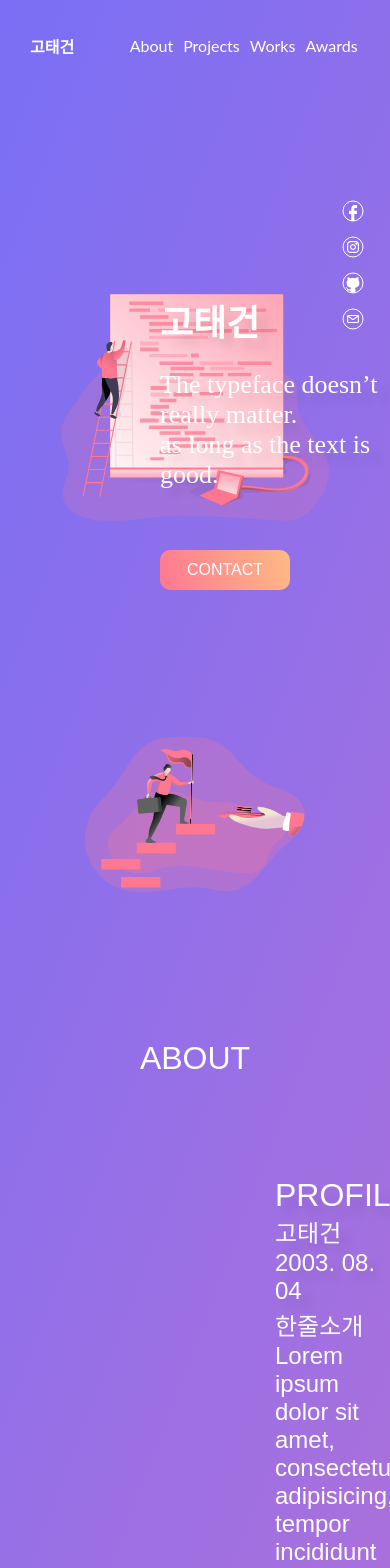
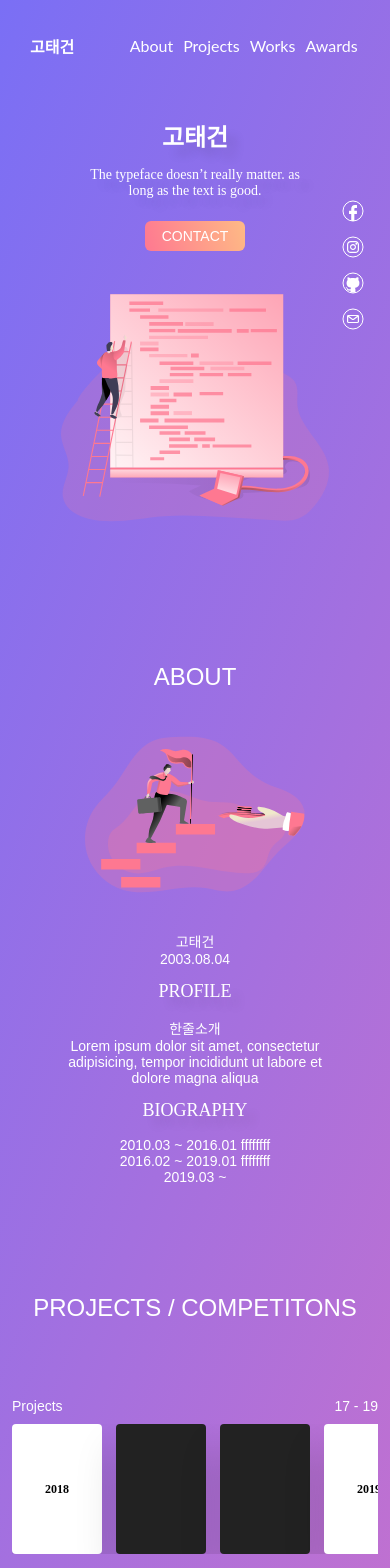
Before and after one commit to gtg7784/Portfolio, a React (Create React App) app: page / in a window 390 px wide. Shown: the top 1568 px of the page. Built offline with nearby package versions, Linux system fonts and the light colour scheme.

Commit message:
mobile fin

```diff
--- a/src/components/Footer/Footer.scss
+++ b/src/components/Footer/Footer.scss
@@ -1,13 +1,22 @@
 @import '../../styles/colors';
+@import '../../styles/breakpoints';
 
 .Footer{
     display: flex;
     justify-content: space-between;
-    padding: 20px 4%;
+    padding: 20px 40px;
     color: $fontColor;
+
+    @media (max-width: $small) {
+        font-size: 10px;
+    }
 
     & > div > a{
         text-decoration: none;
         color: $fontColor;
+
+        @media (max-width: $small) {
+            font-size: 10px;
+        }
     }
 }
--- a/src/containers/About/About.js
+++ b/src/containers/About/About.js
@@ -8,8 +8,10 @@ class About extends Component {
       <div className="About" id="about">
         <h1>ABOUT</h1>
         <div>
+          <div>고태건</div>
+          <div>2003.08.04</div>
           <h1>PROFILE</h1>
-          <span>고태건 2003. 08. 04</span> <br />
+          <span>고태건 2003.08.04</span>
           <p>
             한줄소개 <br/>
             Lorem ipsum dolor sit amet, consectetur <br/>
--- a/src/containers/About/About.scss
+++ b/src/containers/About/About.scss
@@ -1,37 +1,95 @@
-@import '../../styles/_fonts.scss';
-@import '../../styles/_colors.scss';
+@import '../../styles/fonts';
+@import '../../styles/colors';
+@import '../../styles/breakpoints';
 
 .About{
     color: $fontColor;
+
+    @media (min-width: $small) {
         height: calc(100vh - 175px);
         padding-top: 175px;
+    }
+
+    @media (max-width: $small) {
+        margin-top: 412px;
+    }
 
     & > h1{
         text-align: center;
+
+        @media (max-width: $small) {
             font-weight: 400;
         }
 
+        @media (max-width: $small) {
+            font-size: 24px;
+            font-weight: 500;
+        }
+    }
+
     & > div{
+        @media (min-width: $small) {
             margin-top: 100px;
             margin-left: calc(50% + 80px);
+        }
+
+        @media (max-width: $small) {
+            margin-top: 240px;
+            display: flex;
+            flex-direction: column;
+            align-items: center;
+        }
+
+        & > div{
+            @media (min-width: $small) {
+                display: none;
+            }
+
+            @media (max-width: $small) {
+                font-size: 14px;
+                font-weight: 500;
+            }
+        }
 
         & > h1{
             text-shadow: 10px 10px 10px rgba(2, 0, 0, 0.1);
+            margin: 0px;
+
+            @media (min-width: $small) {
                 font-weight: 400;
                 font-size: 32px;
-            margin: 0px;
+            }
+
+            @media (max-width: $small) {
+                margin-top: 14px;
+                font-family: NotoSansCJKkr;
+                font-size: 18px;
+                font-weight: 400;
+                margin-bottom: 16px;
+            }
         }
 
         & > span{
-            margin-top: 4px;
             text-shadow: 10px 10px 10px rgba(2, 0, 0, 0.1);
             font-size: 24px;
+
+            @media (max-width: $small) {
+                display: none;
+            }
         }
 
         & > p{
+            @media (min-width: $small) {
                 margin-top: 2px;
                 margin-bottom: 20px;
                 font-size: 24px;
             }
+
+            @media (max-width: $small) {
+                text-align: center;
+                font-size: 14px;
+                margin: 0;
             }
         }
+    }
+}
--- a/src/containers/Main/Main.js
+++ b/src/containers/Main/Main.js
@@ -7,7 +7,7 @@ class Main extends Component {
     return (
       <div className="Main" id="main">
         <h1>고태건</h1>
-        <span>The typeface doesn’t really matter. <br/>
+        <span>The typeface doesn’t really matter.
           as long as the text is good.</span>
         <a href="mailto:gtg7784@naver.com">CONTACT</a>
       </div>
--- a/src/containers/Main/Main.scss
+++ b/src/containers/Main/Main.scss
@@ -1,38 +1,77 @@
-@import '../../styles/_fonts.scss';
-@import '../../styles/_colors.scss';
+@import '../../styles/fonts';
+@import '../../styles/colors';
+@import '../../styles/breakpoints';
 
 .Main{
     display: flex;
-    height: calc(100vh - 270px);
     flex-direction: column;
-    padding-left: 160px;
-    padding-top: 270px;
     color: $fontColor;
 
+    @media (min-width: $small) {
+        height: calc(100vh - 270px);
+        padding-left: 160px;
+        padding-top: 270px;
+    }
+
+    @media (max-width: $small){
+        padding-top: 118px;
+        align-items: center;
+    }
+
     & > h1{
-        font-size: 36px;
         font-family: SeoulHangangEB;
         text-shadow: 10px 10px 10px rgba(2, 0, 0, 0.1);
+        @media (min-width: $small) {
+            font-size: 36px;
+        }
+
+        @media (max-width: $small) {
+            font-size: 24px;
+            margin: 0;
+        }
     }
 
     & > span{
         text-shadow: 10px 10px 10px rgba(2, 0, 0, 0.1);
         font-family: NotoSansCJKkr;
-        font-size: 26px;
+
+        @media (min-width: $small) {
+            font-size: 26px;
+        }
+
+        @media (max-width: $small) {
+            margin-top: 14px;
+            font-size: 14px;
+            width: 212px;
+            text-align: center;
+        }
     }
 
     & > a{
         display: flex;
         justify-content: center;
         align-items: center;
-        margin-top: 60px;
-        width: 130px;
-        height: 40px;
-        border-radius: 10px;
-        font-size: 16px;
         color: #fff;
         background-image: $assetColor;
         text-decoration: none;
+
+        @media (min-width: $small) {
+            width: 130px;
+            height: 40px;
+            border-radius: 10px;
+            margin-top: 60px;
+            font-size: 16px;
+            font-weight: bold;
+        }
+
+        @media (max-width: $small) {
+            width: 100px;
+            height: 30px;
+            border-radius: 6px;
+            font-size: 14px;
+            font-weight: 500;
+            margin-top: 22px;
+        }
     }
 
 }
--- a/src/containers/Projects/Projects.scss
+++ b/src/containers/Projects/Projects.scss
@@ -1,58 +1,118 @@
-@import '../../styles/_fonts.scss';
-@import '../../styles/_colors.scss';
+@import '../../styles/fonts';
+@import '../../styles/colors';
+@import '../../styles/breakpoints';
 
 .Projects{
     display: flex;
     flex-direction: column;
+    color: $fontColor;
+
+    @media (min-width: $small) {
         padding-top: 150px;
-    color: $fontColor;
+    }
+
+    @media (max-width: $small) {
+        padding-top: 93px;
+    }
 
     & > h1{
         text-align: center;
+
+        @media (max-width: $small) {
             font-weight: 400;
         }
 
+        @media (max-width: $small) {
+            font-size: 24px;
+            font-weight: 500;
+        }
+    }
+
     & > div{
+        @media (min-width: $small) {
             margin-top: 100px;
             padding-left: 160px;
             padding-right: 160px;
+        }
+
+        @media (max-width: $small) {
+            margin-top: 60px;
+            padding-left: 12px;
+            padding-right: 12px;
+        }
 
         & > div{
             &:nth-child(1){
                 display: flex;
                 flex-direction: row;
                 justify-content: space-between;
+
+                & > span{
+                    @media (max-width: $small) {
+                        font-size: 14px;
+                    }
+                }
             }
 
             &:nth-child(2){
-                margin-top: 60px;
                 display: flex;
                 flex-direction: row;
                 overflow-x: scroll !important;
 
+                @media (min-width: $small) {
+                    margin-top: 60px;
+                }
+
+                @media (max-width: $small) {
+                    margin-top: 10px
+                }
+
                 & > div{
+                    @media (min-width: $small) {
                         margin-right: 20px;
+                    }
+
+                    @media (max-width: $small) {
+                        margin-right: 14px;
+                    }
                 }
             }
         }
     }
 
     .cards{
+        box-shadow: 0 24px 42px 0 rgba(0, 0, 0, 0.15);
+        background-color: #222222;
+
+        @media (min-width: $small) {
             min-width: 228px !important;
             min-height: 370px !important;
             border-radius: 12px;
-        box-shadow: 0 24px 42px 0 rgba(0, 0, 0, 0.15);
-        background-color: #222222;
+        }
+
+        @media (max-width: $small) {
+            min-width: 90px !important;
+            min-height: 130px !important;
+            border-radius: 4px;
+        }
     }
 
     .year{
-        font-family: 'AppleSDGothicNeo';
-        font-size: 32px;
-        font-weight: bold;
-        background-color: #fff !important;
         display: flex;
         justify-content: center;
         align-items: center;
+        font-family: 'AppleSDGothicNeo';
+        background-color: #fff !important;
         color: #000;
+
+        @media (min-width: $small) {
+            font-size: 32px;
+            font-weight: bold;
+        }
+
+        @media (max-width: $small) {
+            font-size: 12px;
+            font-weight: bold;
         }
     }
+}
```
Also changed, not shown: src/containers/Awards/Awards.scss (+72 -10 lines), src/containers/Works/Works.scss (+67 -9 lines), src/assets/landing-illust-5.svg. Lines whose indentation alone changed are shown as unchanged.
